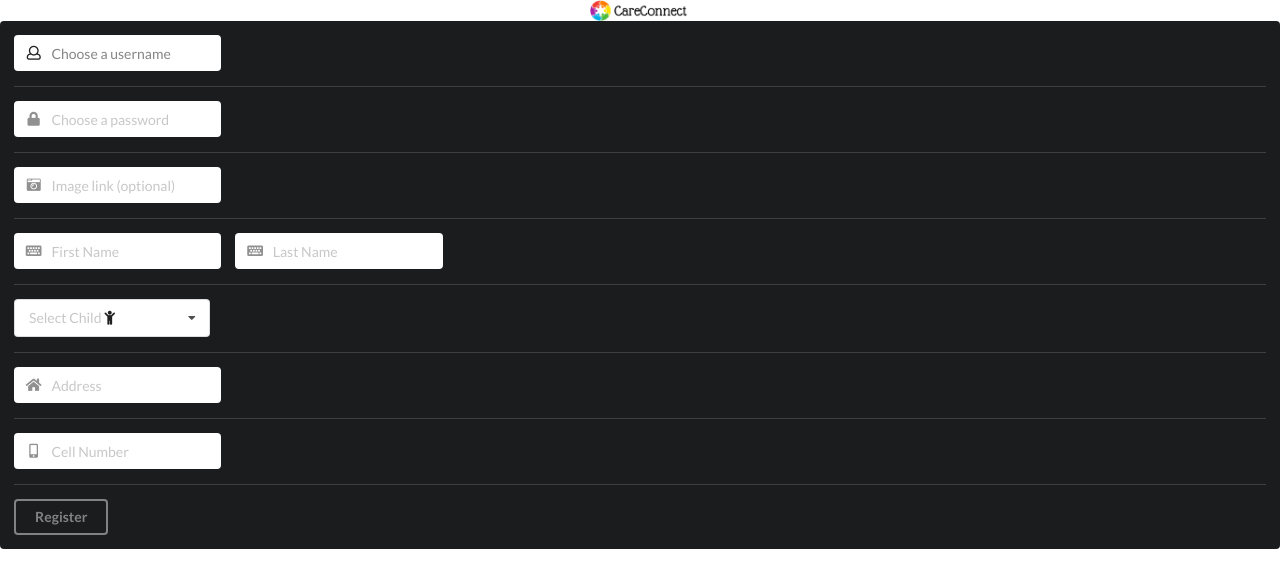
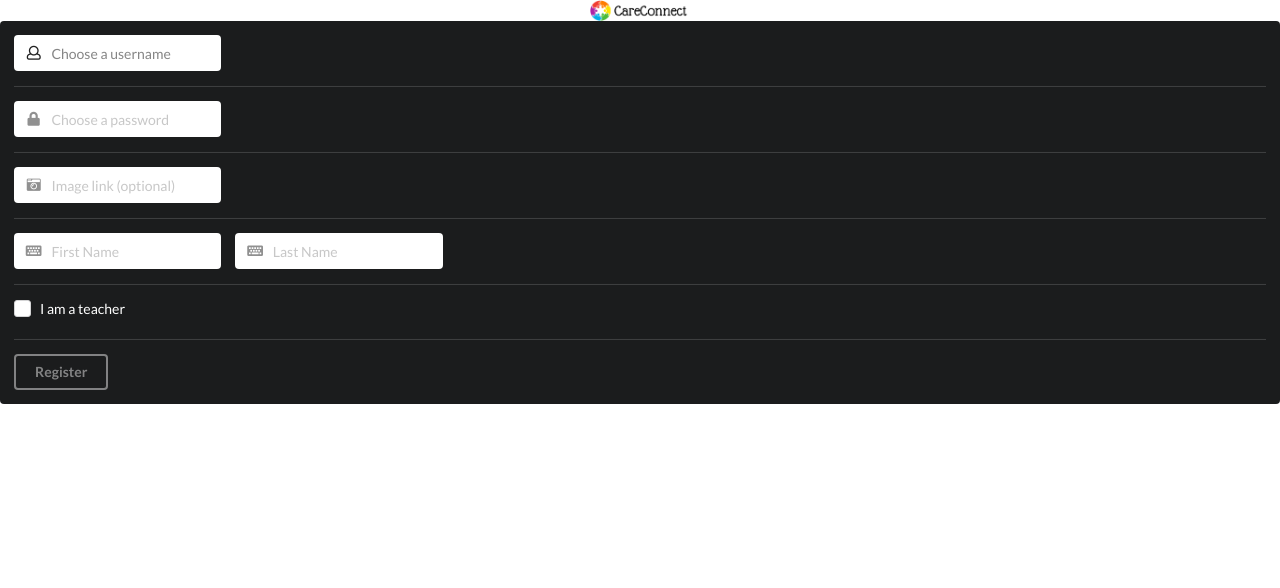
Before and after one commit to ethantatum/Project-Three, a React (Create React App) app in the folder client/: page /SignUp in a window 1280 px wide. Shown: the top 588 px of the page. Built offline with nearby package versions, Linux system fonts and the light colour scheme.

Commit message:
editing landing page to show proper components

```diff
--- a/client/src/components/Login/index.js
+++ b/client/src/components/Login/index.js
@@ -1,4 +1,5 @@
 import React, { Component } from "react";
+import Logo from "../Logo";
 import "./style.css";
 
 class Login extends Component {
@@ -30,7 +31,9 @@ class Login extends Component {
 
     render() {
         return (
-            <div className="Login">
+            <div className="Login col-12">
+                <div className="container-fluid bg-dark p-3">
+                    <Logo />
                     <form className="ui inverted segment" onSubmit={this.handleSubmit}>
                         <div className="ui inverted left icon input">
                             <input autoFocus
@@ -55,7 +58,9 @@ class Login extends Component {
                         </div>
                         <div className="ui inverted divider"></div>
                         <button className="ui inverted button" type="submit" disabled={!this.validateForm()}>Login</button>
+                        <button className="ui inverted red button" type="submit">Cancel</button>
                     </form>
+                </div>
             </div>
         )
     }
--- a/client/src/components/SignUpForm/index.js
+++ b/client/src/components/SignUpForm/index.js
@@ -7,7 +7,7 @@ class SignUpForm extends Component {
     constructor(props) {
         super(props);
 
-        this.state ={
+        this.state = {
             username: "",
             password: "",
             image: "",
@@ -15,9 +15,7 @@ class SignUpForm extends Component {
                 firstName: "",
                 lastName: ""
             },
-            child: "",
-            address: "",
-            phone: ""
+            isTeacher: false
         };
     }
 
@@ -37,6 +35,34 @@ class SignUpForm extends Component {
     handleSubmit = (event) => {
         event.preventDefault();
     }
+
+    // SAVE FOR PARENT OPTIONS COMPONENT
+    // <Dropdown>
+    //     <DropdownItem />
+    // </Dropdown>
+    // <div className="ui inverted divider"></div>
+    // <div className="ui inverted left icon input">
+    //     <input
+    //         type="text"
+    //         placeholder="Address"
+    //         value={this.state.address}
+    //         onChange={this.handleChange}
+    //         name="address"
+    //     ></input>
+    // <i className="home icon"></i>
+    // </div>
+    // <div className="ui inverted divider"></div>
+    // <div className="ui inverted left icon input">
+    //     <input
+    //         type="text"
+    //         placeholder="Cell Number"
+    //         value={this.state.phone}
+    //         onChange={this.handleChange}
+    //         name="phone"
+    //     ></input>
+    // <i className="mobile alternate icon"></i>
+    // </div>
+    // <div className="ui inverted divider"></div>
 
     render() {
         return (
@@ -96,37 +122,21 @@ class SignUpForm extends Component {
                         <i className="keyboard icon"></i>
                     </div>
                     <div className="ui inverted divider"></div>
-                    <Dropdown>
-                        <DropdownItem />
-                    </Dropdown>
-                    <div className="ui inverted divider"></div>
-                    <div className="ui inverted left icon input">
+                    <div className="ui checkbox">
                         <input
-                            type="text"
-                            placeholder="Address"
-                            value={this.state.address}
+                            type="checkbox"
+                            name="isTeacher"
+                            value={this.state.isTeacher}
                             onChange={this.handleChange}
-                            name="address"
                         ></input>
-                        <i className="home icon"></i>
-                    </div>
-                    <div className="ui inverted divider"></div>
-                    <div className="ui inverted left icon input">
-                        <input
-                            type="text"
-                            placeholder="Cell Number"
-                            value={this.state.phone}
-                            onChange={this.handleChange}
-                            name="phone"
-                        ></input>
-                        <i className="mobile alternate icon"></i>
+                            <label className="text-white">I am a teacher</label>
                     </div>
                     <div className="ui inverted divider"></div>
                     <button className="ui inverted button" type="submit" disabled={!this.validateForm()}>Register</button>
                 </form>
             </div>
-        )
-    }
-}
+                )
+            }
+        }
 
 export default SignUpForm;
--- a/client/src/components/Welcome/index.js
+++ b/client/src/components/Welcome/index.js
@@ -1,10 +1,12 @@
 import React from "react";
+import Logo from "../Logo";
 import SignUpBtns from "../SignUpBtns";
 
 function Welcome (props) {
     return (
         <div className="col-12">
             <div className="container-fluid bg-dark p-3">
+                <Logo />
                 <p className="text-justify text-white px-5 my-4 welcome-text">
                     Minim cillum adipisicing quis qui.
                     Veniam pariatur consequat tempor officia ad ipsum aute occaecat commodo eu nostrud laborum.
--- a/client/src/pages/Landing/Landing.js
+++ b/client/src/pages/Landing/Landing.js
@@ -1,11 +1,8 @@
 import React, { Component } from "react";
+import LandingGreeting from "../../components/LandingGreeting";
+import LandingImage from "../../components/LandingImage";
 import InfoPanel from "../../components/InfoPanel";
 import Footer from "../../components/Footer";
-// import Welcome from "../../components/Welcome";
-// import Login from "../../components/Login";
-import LandingImage from "../../components/LandingImage";
-import LandingGreeting from "../../components/LandingGreeting";
-import Logo from "../../components/Logo";
 // import API from "../utils/API";
 
 class Landing extends Component {
@@ -54,7 +51,6 @@ class Landing extends Component {
   render() {
     return (
     <div>
-        <Logo />
         <div className="row">
           <LandingGreeting />
           <LandingImage />
```
Also changed, not shown: 2 other files (tests, documents, lock files or other folders). Lines whose indentation alone changed are shown as unchanged.
